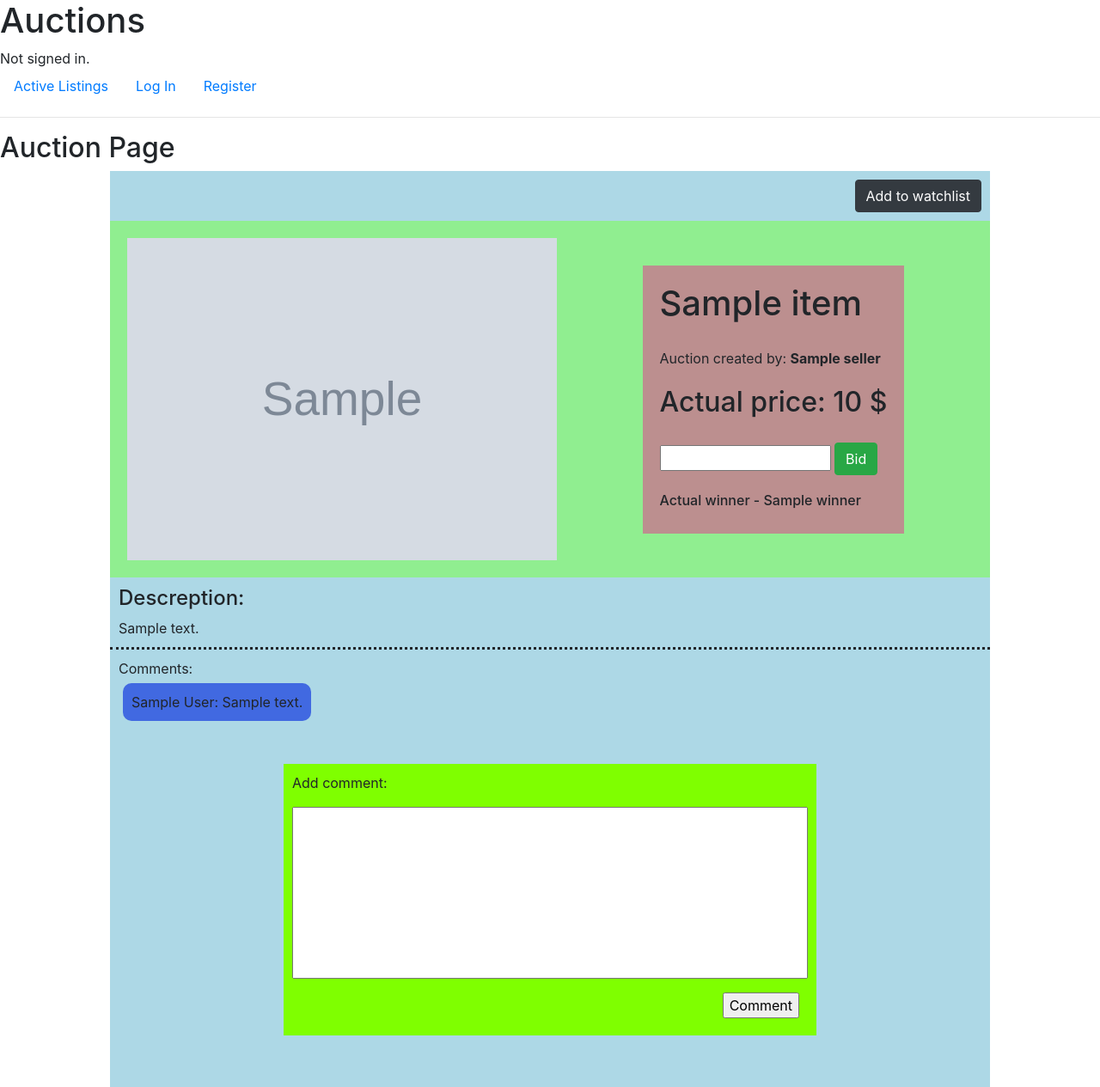
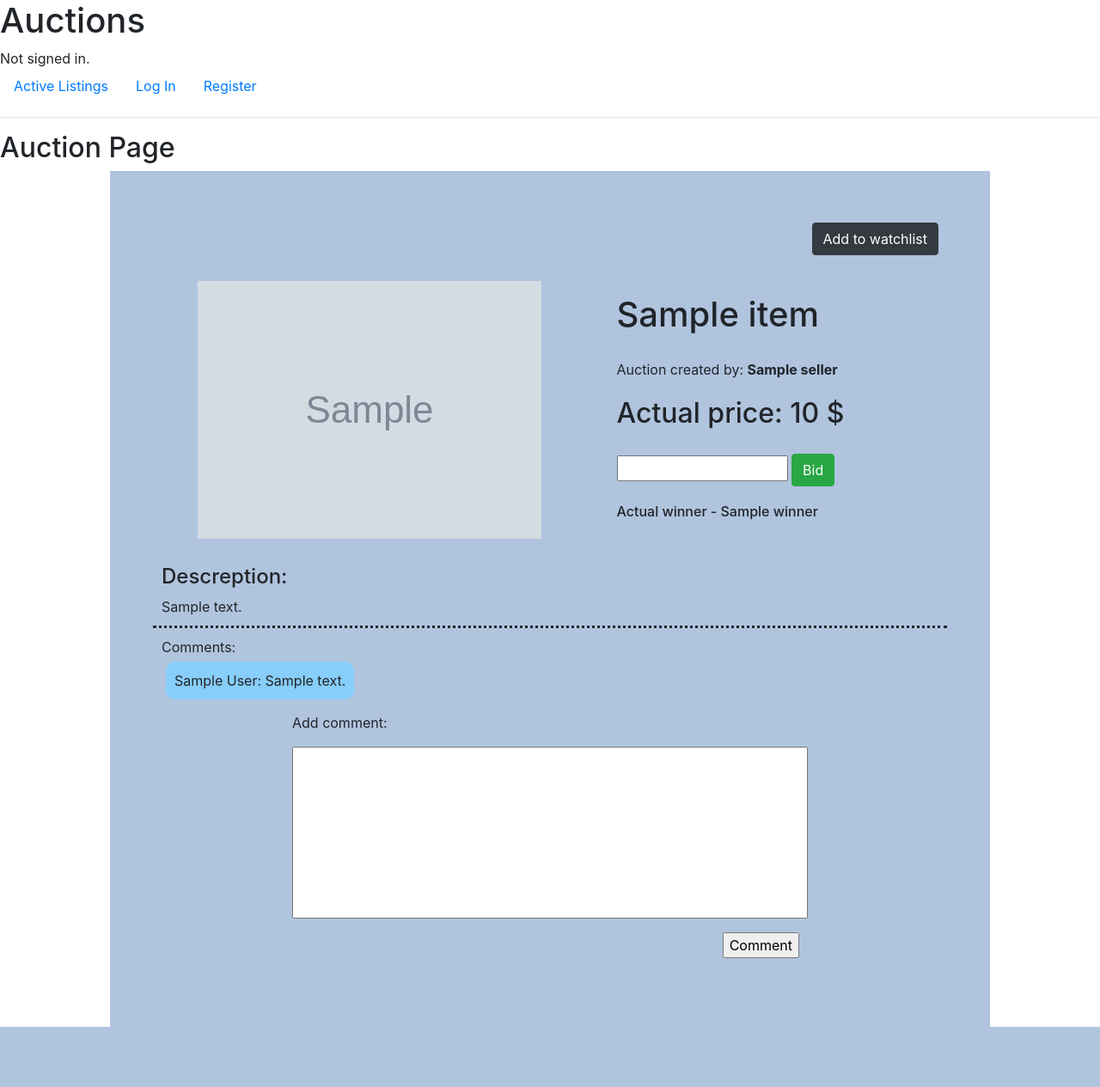
Before and after one commit to bmikler/Commerce, a Django app: template auctions/templates/auctions/auction_page.html in a window 1280 px wide. Shown: the whole page at 86% size. After the commit the page ends 1195 px from the top, so only its background shows below. Run offline with Django 3.2, Linux system fonts and the light colour scheme; the template is opened without the code that fills it: most values are stand-ins (such as "Sample title", 1, 10 or a date in 2020); grey boxes marked "Sample" are stand-in pictures; some libraries are stand-ins or nearby versions.

Commit message:
db cleaned

```diff
--- a/auctions/static/auctions/styles.css
+++ b/auctions/static/auctions/styles.css
@@ -1,25 +1,28 @@
 
 .auction{
+    color: black;
     display: grid;
-    grid-template-columns: repeat(4, 1fr);
+    grid-template-columns: repeat(3, 1fr);
     border: solid;
-    width: 70%;
+    width: 50%;
     margin:5px auto;
     padding: 10px;
+    background:lightsteelblue;
 }
 
 
 .auction div{
     padding: 20px;
-    margin: auto 0;
+    margin: auto;
+
 }
-
 .auction_page{
+    padding: 50px;
     display: grid;
     grid-template-rows: repeat(4, auto);
-    background: lightblue;
     width: 80%;
     margin: auto;
+    background: lightsteelblue;
 }
 
 .auction_page div{
@@ -30,30 +33,28 @@
 .auction_info{
     display: grid;
     grid-template-columns: repeat(2, 1fr);
-    background: lightgreen;
     margin: auto;
 }
 
 .auction_text{
-    background: rosybrown;
     margin:auto;
 }
 
 .comment{
-    background: royalblue;
+    background: lightskyblue;
     width: fit-content;
     margin: 5px;
     border-radius: 10px;
 }
 
 .auction:hover{
-    background: whitesmoke
+    background: lightgray;
 }
 
 
 .image img{
-    width: 500px;
-    height: auto;
+    max-height: 500px;
+    max-width: 500px;
 }
 
 .image_small img{
@@ -114,9 +115,8 @@ textarea {
 }
 
 .comment_text{
-    background: chartreuse;
     width: fit-content;
-    margin: 50px auto;
+    margin: auto;
 }
 
 .comment_text input[type=submit]{
--- a/auctions/templates/auctions/create_listing.html
+++ b/auctions/templates/auctions/create_listing.html
@@ -15,15 +15,15 @@
             {% endif %}
                 <div>
                     <label for="title">Title:</label>
-                    <input type="text" name="title">
+                    <input type="text" name="title" autocomplete="off">
                 </div>
                 <div>
                     <label for="description">Description:</label>
-                    <textarea name="description"></textarea>
+                    <textarea name="description" autocomplete="off"></textarea>
                 </div>
                 <div>
                     <label for="url">Image url:</label>
-                    <input tpye="url" name="url">
+                    <input tpye="url" name="url" autocomplete="off">
                 </div>
                 <div>
                     <label for="category">Category:</label>
--- a/auctions/templates/auctions/index.html
+++ b/auctions/templates/auctions/index.html
@@ -11,7 +11,7 @@
                     <img src="{{ auction.item.image_url }}" alt="No photo">
                 </div>
                 <div>
-                    <h1>{{ auction.item.title }}</h2>
+                    <h3>{{ auction.item.title }}</h3>
                 </div>
                 <div>
                     <h3>Price: $ {{ auction.price }}</h3>
--- a/auctions/views.py
+++ b/auctions/views.py
@@ -264,7 +264,7 @@ def categories_listing(request, category):
     title = Category.objects.get(id=category)
 
     return render(request, "auctions/index.html", {
-        "auctions": AuctionList.objects.filter(article_category=category),
+        "auctions": AuctionList.objects.filter(article_category=category, active=True),
         "title": title.type
     })
 
```
Also changed, not shown: auctions/templates/auctions/userpanel.html (+1 -6 lines), db.sqlite3.
